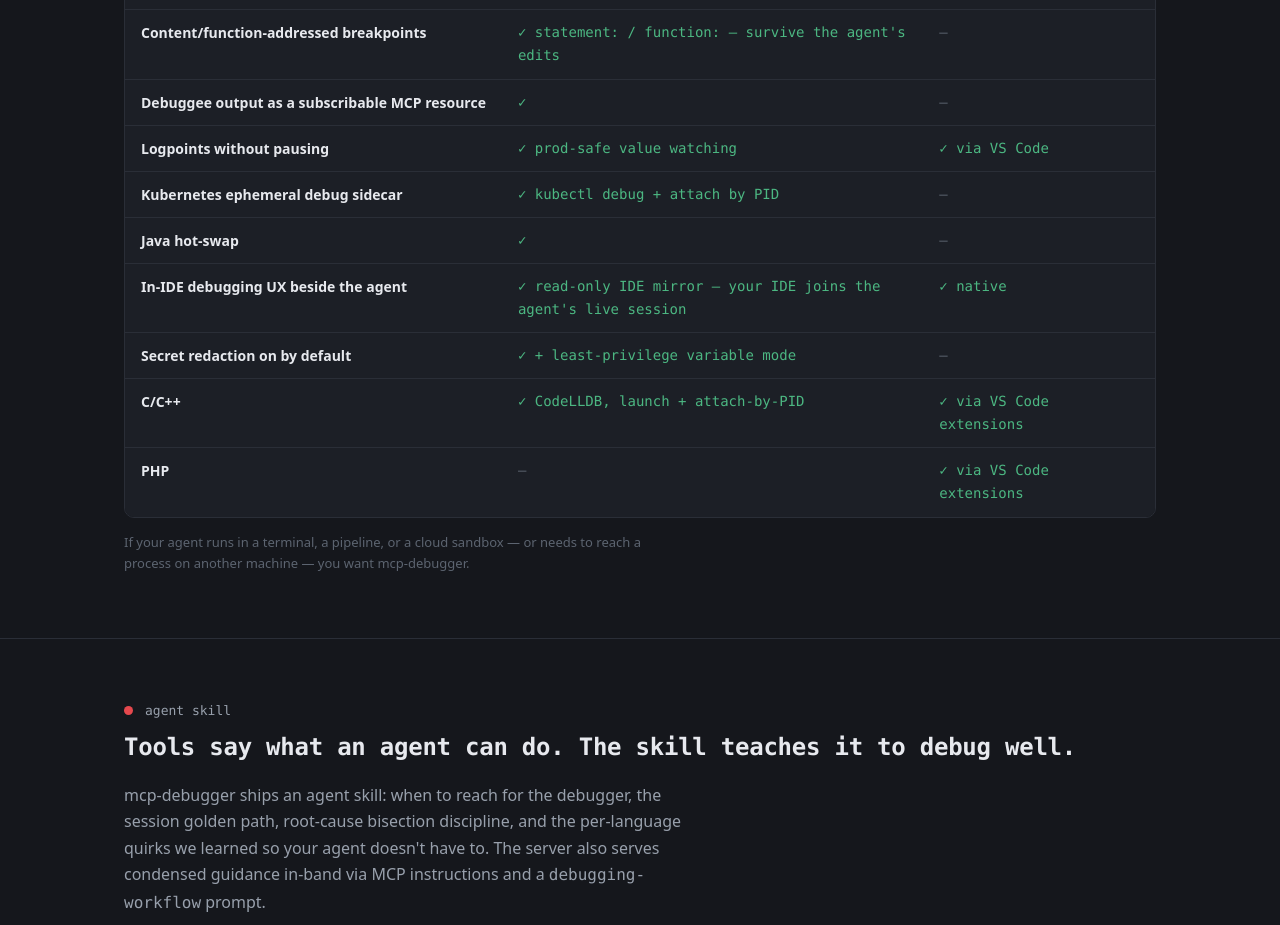
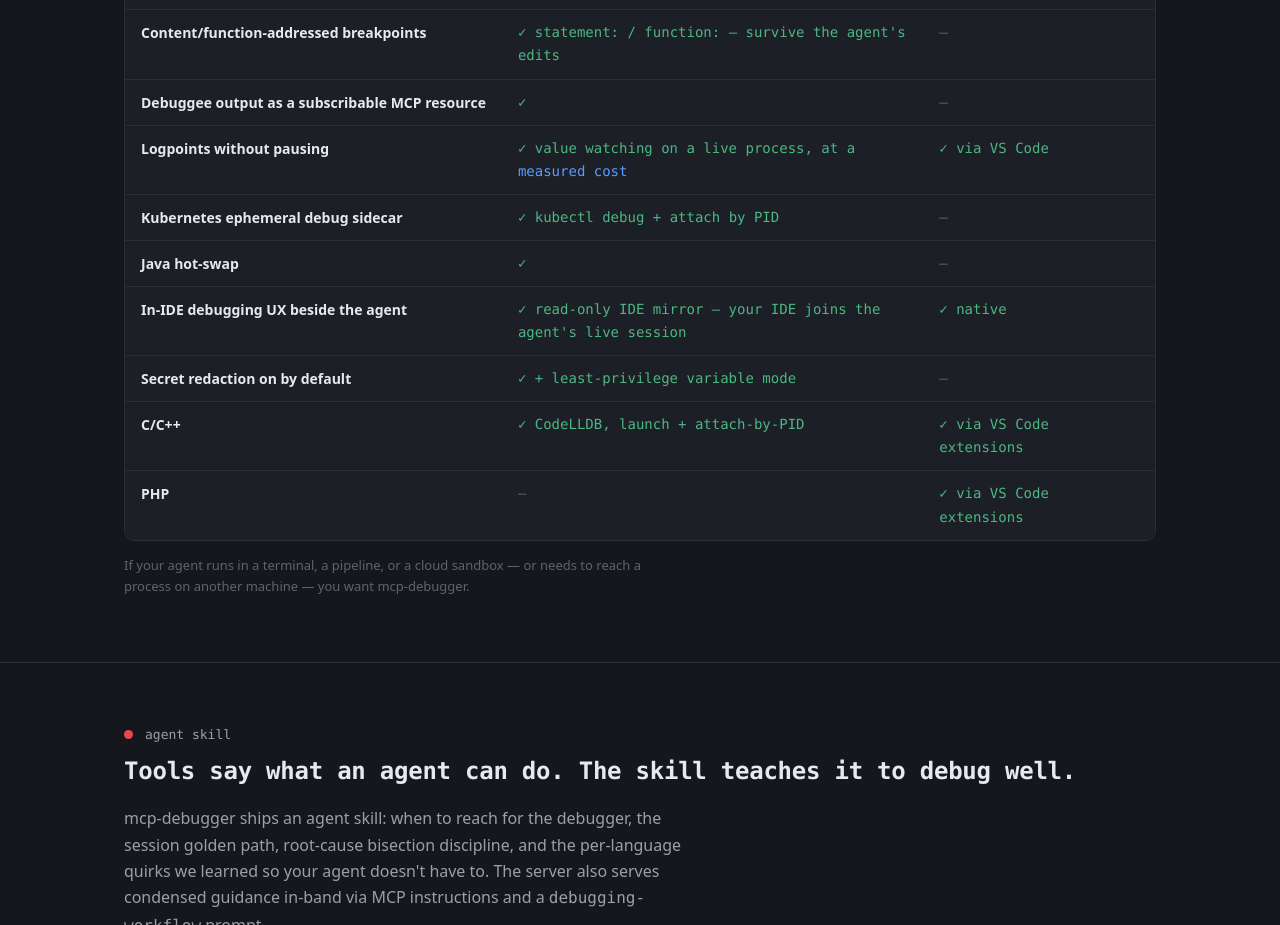
Before and after one commit to debugmcp/website, a plain HTML site: page index.html in a window 1280 px wide. Shown: the part 3100-4025 px from the top of the page. Drawn offline with Linux system fonts and the light colour scheme.

Commit message:
content: logpoints come at a measured cost, not "prod-safe" (#4)
The comparison table said "prod-safe value watching". It now says value watching on a live process, at a measured cost, and links to the measurements (debugmcp/mcp-debugger#1302). Asked for by the lead maintainer on 2026-11-27.

Co-Authored-By: Claude Fable 5.2 <noreply@anthropic.com>
Claude-Session: https://claude.ai/code/session_015BDrn82vMcRzWFDD9aUbZs

```diff
--- a/index.html
+++ b/index.html
@@ -237,7 +237,7 @@
         <tr><td>Per-session process isolation</td><td class="y">✓</td><td class="n">shares the VS Code instance</td></tr>
         <tr><td>Content/function-addressed breakpoints</td><td class="y">✓ <code>statement:</code> / <code>function:</code> — survive the agent's edits</td><td class="n">—</td></tr>
         <tr><td>Debuggee output as a subscribable MCP resource</td><td class="y">✓</td><td class="n">—</td></tr>
-        <tr><td>Logpoints without pausing</td><td class="y">✓ prod-safe value watching</td><td class="y">✓ via VS Code</td></tr>
+        <tr><td>Logpoints without pausing</td><td class="y">✓ value watching on a live process, at a <a href="https://github.com/debugmcp/mcp-debugger/blob/main/docs/tool-reference.md#logpoints">measured cost</a></td><td class="y">✓ via VS Code</td></tr>
         <tr><td>Kubernetes ephemeral debug sidecar</td><td class="y">✓ <code>kubectl debug</code> + attach by PID</td><td class="n">—</td></tr>
         <tr><td>Java hot-swap</td><td class="y">✓</td><td class="n">—</td></tr>
         <tr><td>In-IDE debugging UX beside the agent</td><td class="y">✓ read-only IDE mirror — your IDE joins the agent's live session</td><td class="y">✓ native</td></tr>
```
